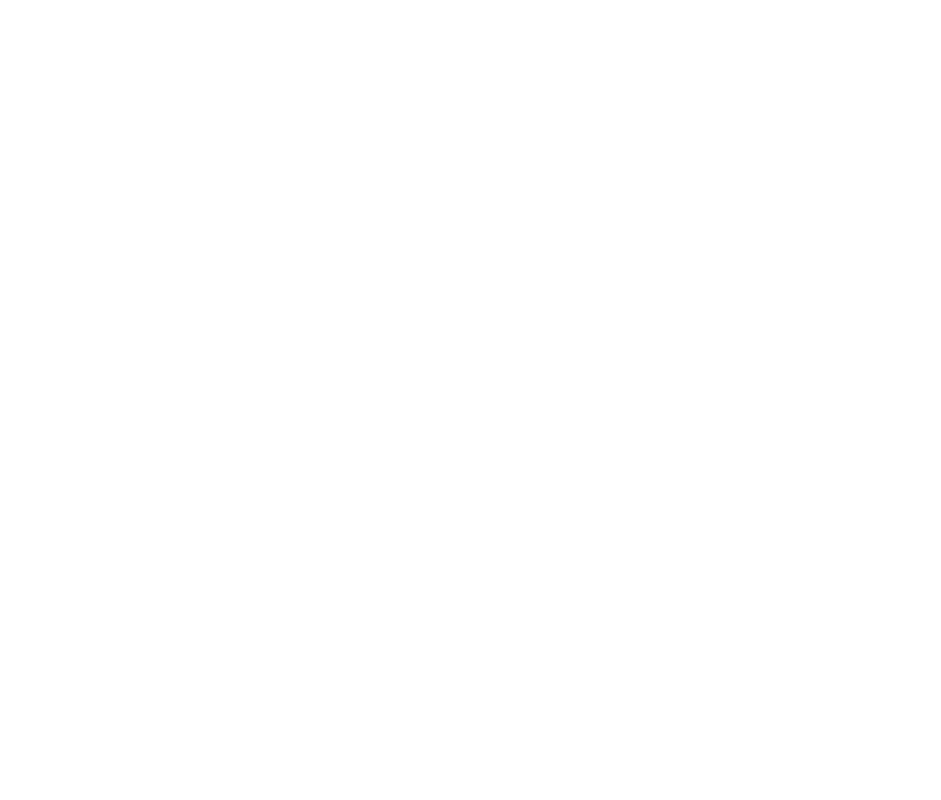
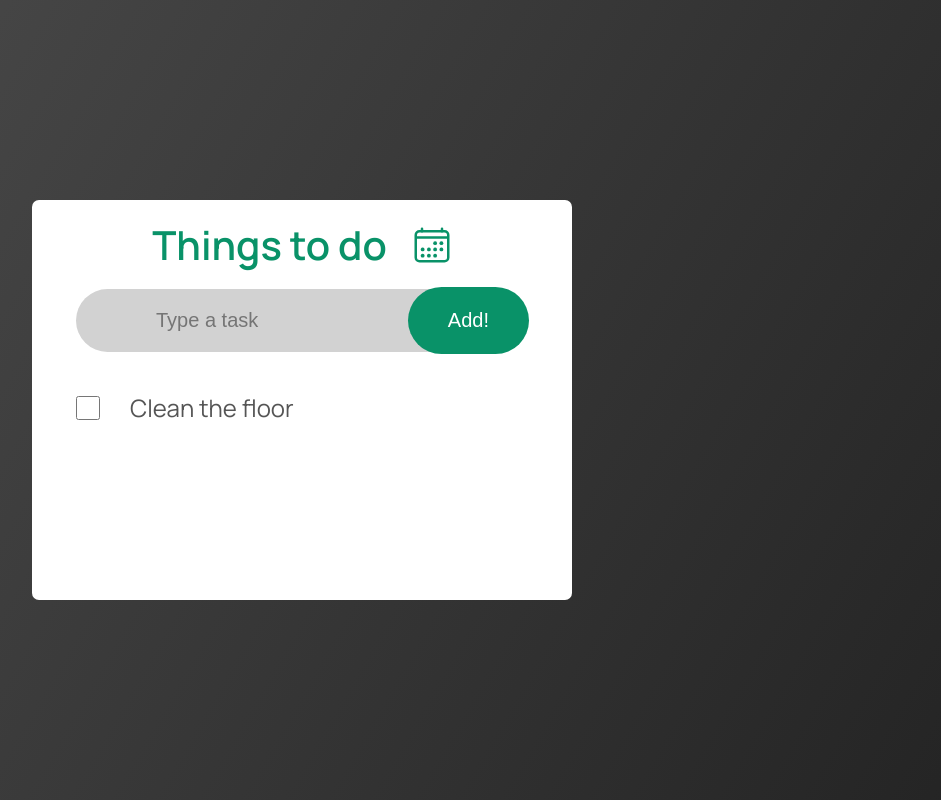
Before and after one commit to KacSzu/to-do-list, a plain HTML site: page index.html in a window 1280 px wide. Shown: the top 800 px of the page, without its empty margins (338-1279 px from the left). Drawn offline with nearby package versions, Linux system fonts and the light colour scheme.

Commit message:
making layout

```diff
--- a/index.html
+++ b/index.html
@@ -1,11 +1,42 @@
 <!DOCTYPE html>
 <html lang="en">
-<head>
-    <meta charset="UTF-8">
-    <meta name="viewport" content="width=device-width, initial-scale=1.0">
-    <title>Document</title>
-</head>
-<body>
+  <head>
+    <meta charset="UTF-8" />
+    <meta name="viewport" content="width=device-width, initial-scale=1.0" />
+    <title>To do list !</title>
+    <link rel="stylesheet" href="style.css" />
+    <script
+      type="module"
+      src="https://unpkg.com/ionicons@7.1.0/dist/ionicons/ionicons.esm.js"
+    ></script>
+    <script
+      nomodule
+      src="https://unpkg.com/ionicons@7.1.0/dist/ionicons/ionicons.js"
+    ></script>
+    <link rel="preconnect" href="https://fonts.googleapis.com" />
+    <link rel="preconnect" href="https://fonts.gstatic.com" crossorigin />
+    <link
+      href="https://fonts.googleapis.com/css2?family=Manrope:wght@300;400;500;600&display=swap"
+      rel="stylesheet"
+    />
+    <script defer src="script.js"></script>
+  </head>
+  <body>
+    <div class="container">
+      <div class="to-do-container">
+        <h1>Things to do <ion-icon name="calendar-outline"></ion-icon></h1>
+        <div class="form">
+          <input class="to-do-input" type="text" placeholder="Type a task " />
+          <button class="form-button">Add!</button>
+        </div>
 
-</body>
+        <ul class="list">
+          <li class="to-do">
+            <input type="checkbox" class="checkbox" />
+            Clean the floor
+          </li>
+        </ul>
+      </div>
+    </div>
+  </body>
 </html>
--- a/style.css
+++ b/style.css
@@ -0,0 +1,95 @@
+* {
+  padding: 0;
+  margin: 0;
+  box-sizing: border-box;
+}
+
+body {
+  font-family: "Manrope", sans-serif;
+
+  line-height: 1;
+  font-weight: 400;
+  color: #555;
+  background: linear-gradient(120deg, #4d4d4d, #222222);
+}
+
+.container {
+  width: 100%;
+  min-height: 100vh;
+}
+
+.to-do-container {
+  background-color: #fff;
+  width: 100%;
+  max-width: 540px;
+  min-height: 400px;
+  border-radius: 7px;
+  margin: 200px auto;
+}
+
+h1 {
+  justify-content: center;
+  padding-top: 25px;
+  font-size: 40px;
+  font-weight: 600;
+  display: flex;
+  gap: 25px;
+  color: #099268;
+}
+.to-do-input {
+
+  font-size: 20px;
+  padding: 20px 80px;
+  margin: 24px;
+  font-weight: 400;
+  border: none;
+  border-radius: 100px;
+  background-color: #d2d2d2;
+  color: #555;
+}
+.form-button {
+  margin-right: 15px;
+  position: absolute;
+  top: 22px;
+  right: 28px;
+  font-size: 20px;
+  font-weight: 400;
+  cursor: pointer;
+  border-radius: 100px;
+  border: none;
+  background-color: #099268;
+  color: #fff;
+
+  padding: 22px 40px;
+}
+.form {
+  position: relative;
+  display: flex;
+  margin-left: 20px;
+  margin-bottom: 20px;
+}
+.list {
+  list-style: none;
+  padding: 0 12px;
+}
+.checkbox {
+  color: white;
+  width: 24px;
+  height: 24px;
+  border: 2px solid #999;
+  border-radius: 6px;
+  cursor: pointer;
+}
+.checkbox:checked {
+  accent-color: #20c997;
+}
+
+.to-do {
+  gap: 30px;
+  font-size: 24px;
+  font-weight: 400;
+  display: flex;
+  align-items: center;
+  margin-left: 32px;
+  margin-bottom: 25px;
+}
```
